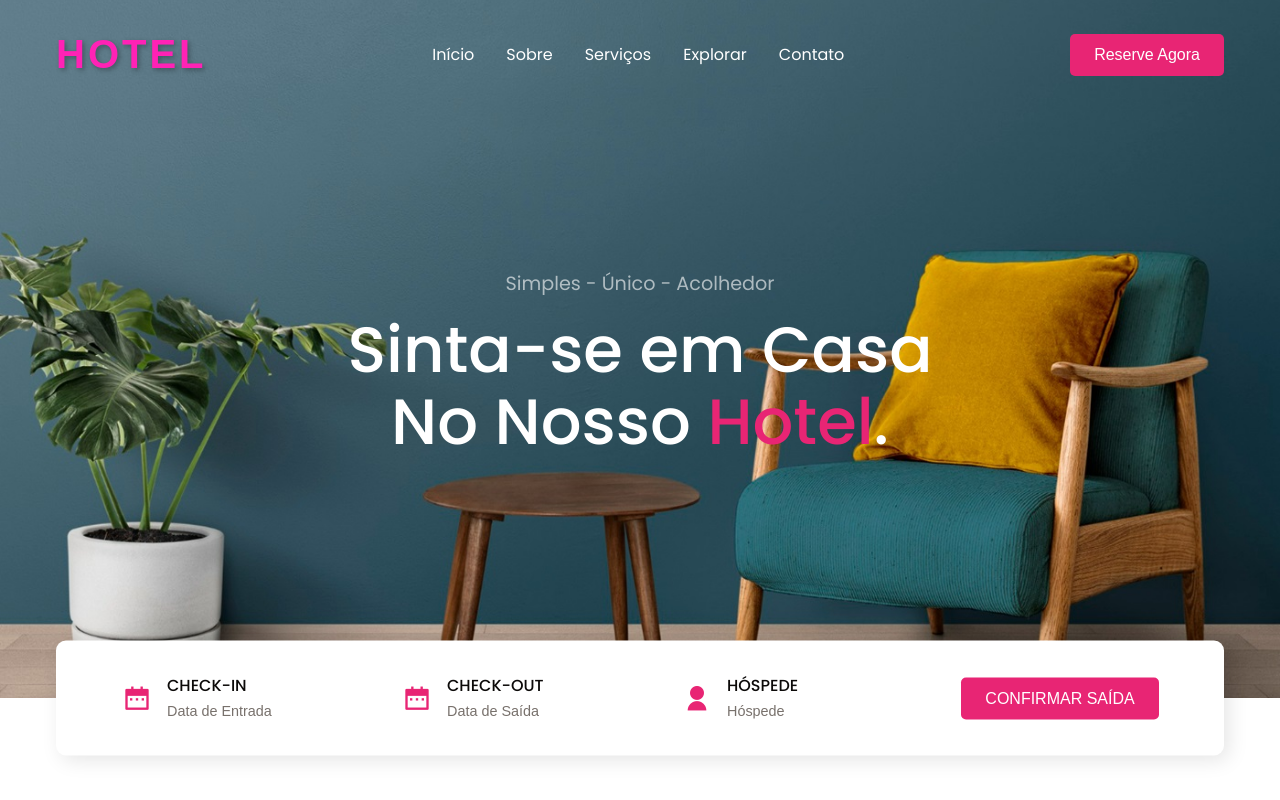
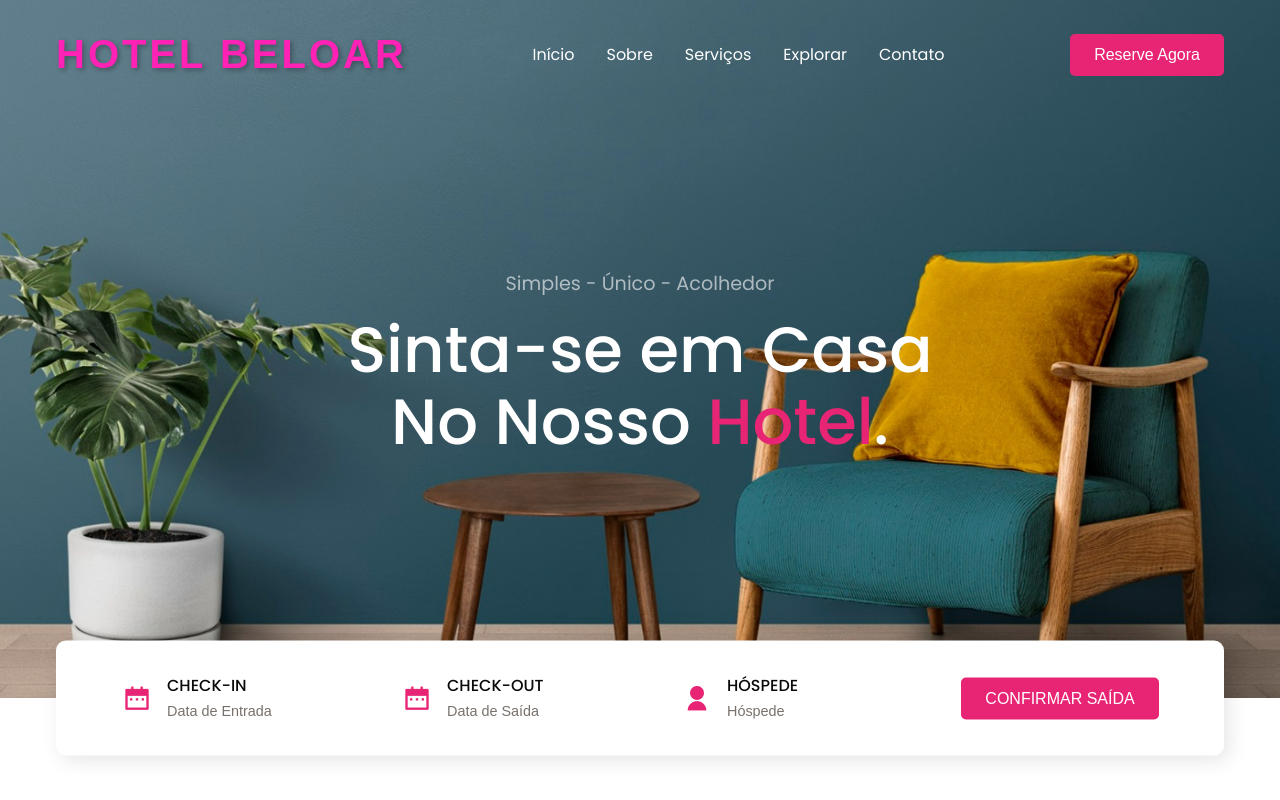
Before and after one commit to samuelfamtr/samuelfamtr.github.io, a plain HTML site: page index.html in a window 1280 px wide. Shown: the top 800 px of the page. Drawn offline with nearby package versions, Linux system fonts and the light colour scheme.

Commit message:
Update index.html

```diff
--- a/index.html
+++ b/index.html
@@ -15,7 +15,7 @@
       <nav>
         <div class="nav__bar">
           <div class="logo">
-            <a href="#home" class="logo-text">Hotel</a>
+            <a href="#home" class="logo-text">Hotel Beloar</a>
           </div>
           <div class="nav__menu__btn" id="menu-btn">
             <i class="ri-menu-line"></i>
@@ -204,7 +204,7 @@
       <div class="section__container footer__container">
         <div class="footer__col">
           <div class="logo">
-            <a href="#home" class="logo-text">Hotel</a>
+            <a href="#home" class="logo-text">Hotel Beloar</a>
           </div>
           <p class="section__description">
             Descubra um mundo de conforto, luxo e aventura enquanto explora
@@ -235,7 +235,7 @@
         <div class="footer__col">
           <h4>CONTATO</h4>
           <ul class="footer__links">
-            <li><a href="#">seuhotel@info.com</a></li>
+            <li><a href="#">hotelbeloar@gmail.com</a></li>
           </ul>
           <div class="footer__socials">
             <a href="#"><img src="assets/facebook.png" alt="facebook" /></a>
```
